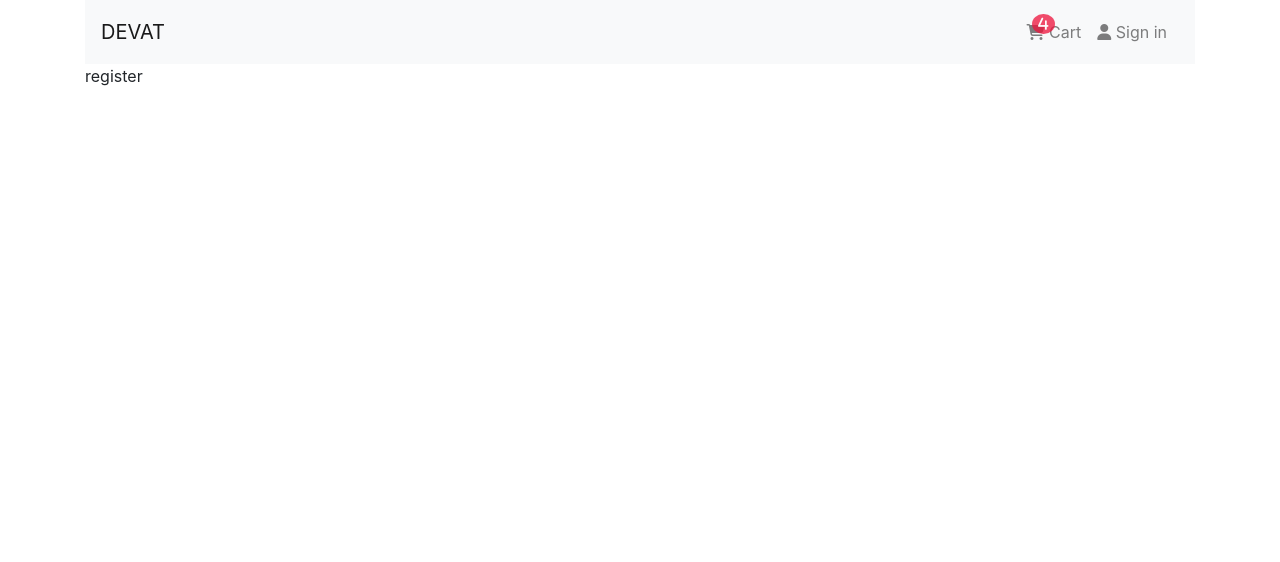
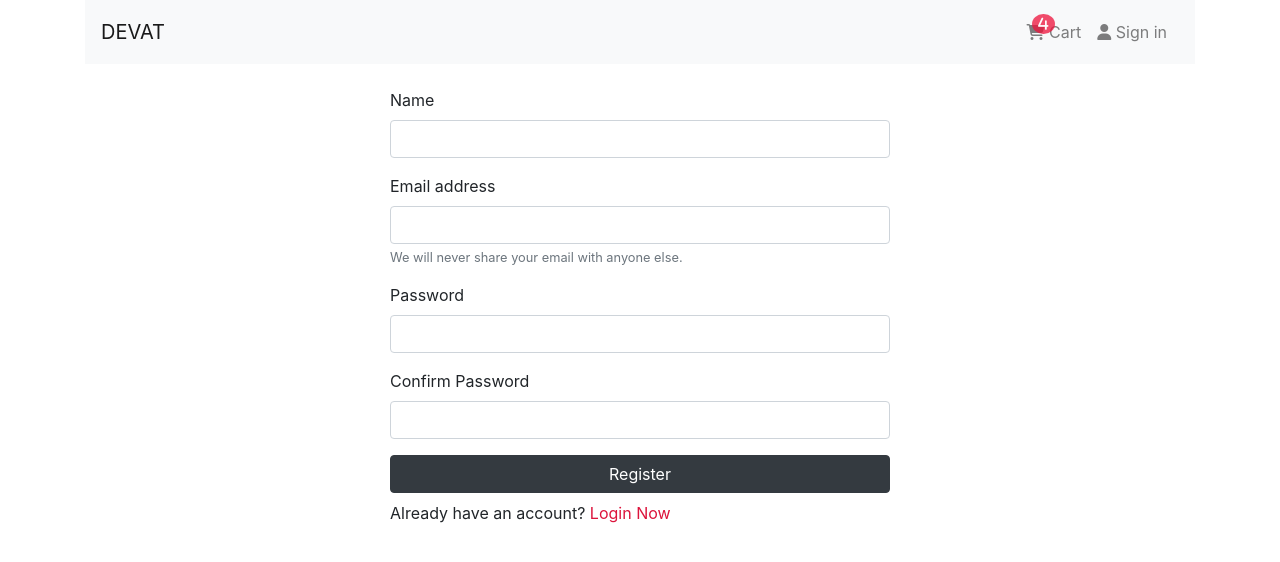
Before and after one commit to AnwarHossainSR/next-js-ecommerce, a Next.js app: page /register in a window 1280 px wide. Shown: the top 562 px of the page. Built offline with nearby package versions, Linux system fonts and the light colour scheme.

Commit message:
Design register page

```diff
--- a/pages/register.js
+++ b/pages/register.js
@@ -1,7 +1,103 @@
-import React from "react";
+import Head from "next/head";
+import Link from "next/link";
+import { useRouter } from "next/router";
+import { useState } from "react";
 
-const register = () => {
-  return <div>register</div>;
+const Register = () => {
+  const initialState = { name: "", email: "", password: "", cf_password: "" };
+  const [userData, setUserData] = useState(initialState);
+  const { name, email, password, cf_password } = userData;
+
+  const router = useRouter();
+
+  const handleChangeInput = (e) => {
+    const { name, value } = e.target;
+    setUserData({ ...userData, [name]: value });
+  };
+
+  const handleSubmit = async (e) => {
+    e.preventDefault();
+    const errMsg = valid(name, email, password, cf_password);
+
+    const res = await postData("auth/register", userData);
+  };
+
+  return (
+    <div>
+      <Head>
+        <title>Register Page</title>
+      </Head>
+
+      <form
+        className="mx-auto my-4"
+        style={{ maxWidth: "500px" }}
+        onSubmit={handleSubmit}
+      >
+        <div className="form-group">
+          <label htmlFor="name">Name</label>
+          <input
+            type="text"
+            className="form-control"
+            id="name"
+            name="name"
+            value={name}
+            onChange={handleChangeInput}
+          />
+        </div>
+
+        <div className="form-group">
+          <label htmlFor="exampleInputEmail1">Email address</label>
+          <input
+            type="email"
+            className="form-control"
+            id="exampleInputEmail1"
+            aria-describedby="emailHelp"
+            name="email"
+            value={email}
+            onChange={handleChangeInput}
+          />
+          <small id="emailHelp" className="form-text text-muted">
+            We will never share your email with anyone else.
+          </small>
+        </div>
+
+        <div className="form-group">
+          <label htmlFor="exampleInputPassword1">Password</label>
+          <input
+            type="password"
+            className="form-control"
+            id="exampleInputPassword1"
+            name="password"
+            value={password}
+            onChange={handleChangeInput}
+          />
+        </div>
+
+        <div className="form-group">
+          <label htmlFor="exampleInputPassword2">Confirm Password</label>
+          <input
+            type="password"
+            className="form-control"
+            id="exampleInputPassword2"
+            name="cf_password"
+            value={cf_password}
+            onChange={handleChangeInput}
+          />
+        </div>
+
+        <button type="submit" className="btn btn-dark w-100">
+          Register
+        </button>
+
+        <p className="my-2">
+          Already have an account?{" "}
+          <Link href="/signin">
+            <a style={{ color: "crimson" }}>Login Now</a>
+          </Link>
+        </p>
+      </form>
+    </div>
+  );
 };
 
-export default register;
+export default Register;
```
